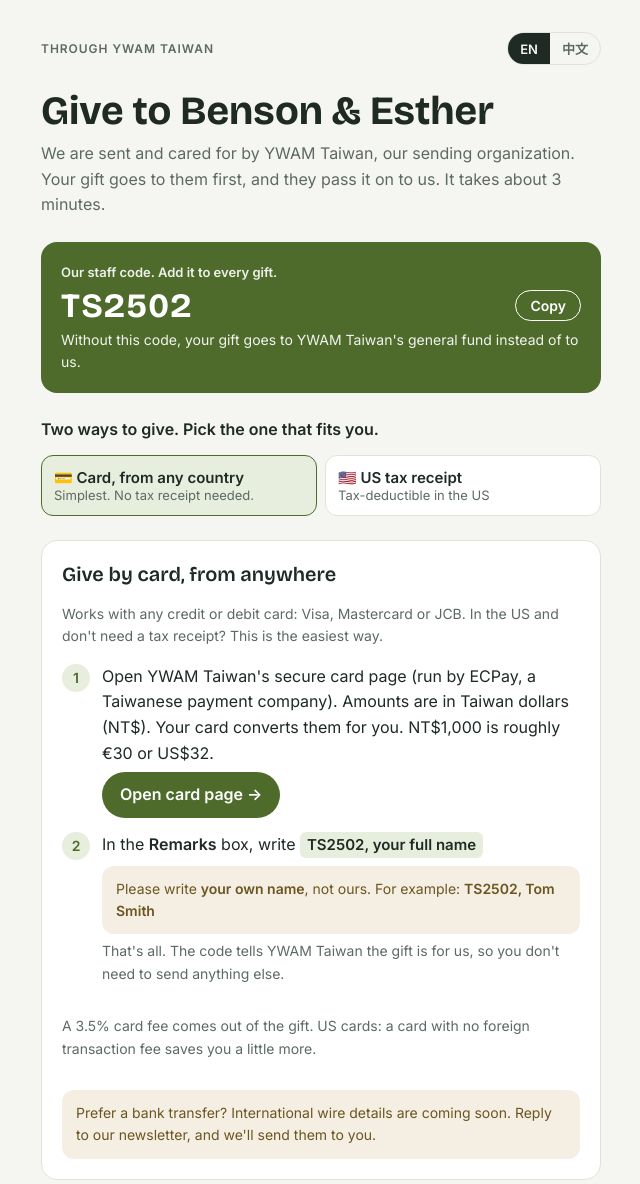
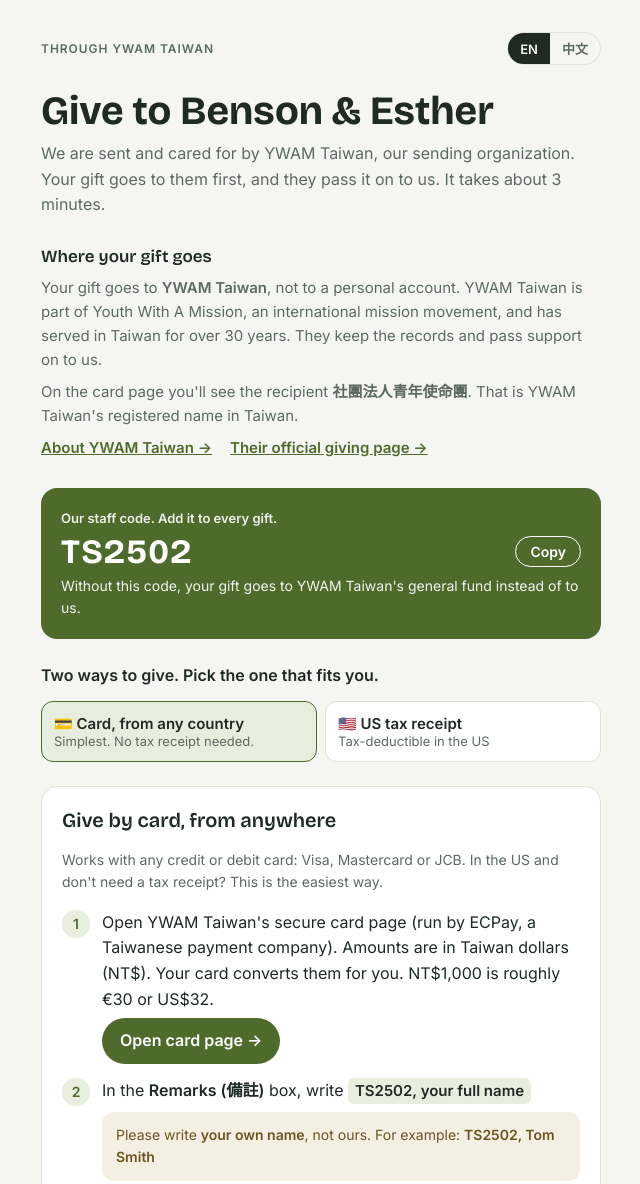
Before and after one commit to benson8780101-dev/benson8780101-dev.github.io, a plain HTML site: page give/index.html in a window 1280 px wide. Shown: the top 1184 px of the page, without its empty margins (319-959 px from the left). Drawn offline with nearby package versions, Linux system fonts and the light colour scheme.

Commit message:
Give page: where-your-gift-goes box, Remarks (備註), monthly card option
Co-Authored-By: Claude Opus 5.5 <noreply@anthropic.com>
Claude-Session: https://claude.ai/code/session_01SkZ5CGpwWQv79VzTHR1SjV

```diff
--- a/give/index.html
+++ b/give/index.html
@@ -56,6 +56,11 @@ ol.steps li > div{min-width:0}
 .tplbox{margin-top:10px;display:flex;flex-direction:column;gap:8px}
 .tpl{margin:0;background:var(--bg);border:1px solid var(--line);border-radius:10px;padding:12px;font:14px/1.55 ui-monospace,SFMono-Regular,Menlo,monospace;white-space:pre-wrap;word-break:break-word;color:var(--ink);user-select:all}
 .copy2{align-self:flex-start;border:1.5px solid var(--accent);background:transparent;color:var(--accent);border-radius:999px;padding:6px 14px;font:600 14px var(--body);cursor:pointer}
+.where{display:flex;flex-direction:column;gap:8px;padding-block:4px}
+.where h2{font:600 17px/1.3 var(--display);margin:0}
+.where p{margin:0;color:var(--muted);font-size:15px;max-width:62ch}
+.where .links{display:flex;flex-wrap:wrap;gap:8px 18px;font-size:15px;font-weight:600}
+.where .links a{color:var(--accent)}
 .trust{display:flex;flex-direction:column;gap:6px;font-size:14px;color:var(--muted);border-top:1px solid var(--line);padding-top:16px}
 .trust a{color:var(--accent)}
 .mail{user-select:all;font-weight:600;color:var(--ink)}
@@ -83,6 +88,16 @@ html[lang="zh-Hant"] [data-l="zh"]{display:revert}
     </p>
   </header>
 
+  <section class="where" aria-label="Where your gift goes">
+    <h2><span data-l="en">Where your gift goes</span><span data-l="zh">奉獻會到哪裡</span></h2>
+    <p><span data-l="en">Your gift goes to <span class="k">YWAM Taiwan</span>, not to a personal account. YWAM Taiwan is part of Youth With A Mission, an international mission movement, and has served in Taiwan for over 30 years. They keep the records and pass support on to us.</span><span data-l="zh">你的奉獻是進到 <span class="k">YWAM 台灣青年使命團</span>，不是進到個人帳戶。YWAM 台灣是國際青年使命團（Youth With A Mission）的一份子，在台灣服事超過 30 年，由他們記帳，再把支持轉給我們。</span></p>
+    <p><span data-l="en">On the card page you'll see the recipient <span class="k">社團法人青年使命團</span>. That is YWAM Taiwan's registered name in Taiwan.</span><span data-l="zh">在刷卡頁面上，你會看到收款單位是 <span class="k">社團法人青年使命團</span>，也就是 YWAM 台灣在台灣登記的正式名稱。</span></p>
+    <div class="links">
+      <a href="https://www.ywamtaiwan.org/about-en" target="_blank" rel="noopener"><span data-l="en">About YWAM Taiwan →</span><span data-l="zh">認識 YWAM 台灣 →</span></a>
+      <a href="https://www.ywamtaiwan.org/donate" target="_blank" rel="noopener"><span data-l="en">Their official giving page →</span><span data-l="zh">差會官方奉獻頁 →</span></a>
+    </div>
+  </section>
+
   <section class="code" aria-label="Our code">
     <span class="lbl"><span data-l="en">Our staff code. Add it to every gift.</span><span data-l="zh">我們的同工代碼，每次奉獻都要寫</span></span>
     <div class="row">
@@ -104,9 +119,10 @@ html[lang="zh-Hant"] [data-l="zh"]{display:revert}
     <ol class="steps">
       <li><div><span data-l="en">Open YWAM Taiwan's secure card page (run by ECPay, a Taiwanese payment company). Amounts are in Taiwan dollars (NT$). Your card converts them for you. NT$1,000 is roughly €30 or US$32.</span><span data-l="zh">打開 YWAM 台灣的刷卡頁面（由台灣金流公司綠界 ECPay 處理）。金額是新台幣，你的卡會自動換算。新台幣 1,000 元大約是 30 歐元或 32 美元。</span><br>
         <a class="btn" href="https://pay.ecpay.com.tw/CreditPayment/ExpressCredit?Enn=e&amp;MerchantID=3200994" target="_blank" rel="noopener"><span data-l="en">Open card page →</span><span data-l="zh">打開刷卡頁面 →</span></a></div></li>
-      <li><div><span data-l="en">In the <span class="k">Remarks</span> box, write</span><span data-l="zh">在 <span class="k">Remarks</span>（備註）欄寫上</span> <span class="pill">TS2502, <span data-l="en">your full name</span><span data-l="zh">你的全名</span></span>
+      <li><div><span data-l="en">In the <span class="k">Remarks (備註)</span> box, write</span><span data-l="zh">在 <span class="k">Remarks（備註）</span>欄寫上</span> <span class="pill">TS2502, <span data-l="en">your full name</span><span data-l="zh">你的全名</span></span>
         <div class="soon" style="margin-top:8px"><span data-l="en">Please write <span class="k">your own name</span>, not ours. For example: <span class="k">TS2502, Tom Smith</span></span><span data-l="zh">請寫<span class="k">你自己的名字</span>，不是我們的名字。例如：<span class="k">TS2502, 王大明</span></span></div>
-        <div class="note" style="margin-top:6px"><span data-l="en">That's all. The code tells YWAM Taiwan the gift is for us, so you don't need to send anything else.</span><span data-l="zh">這樣就完成了。差會看到代碼就知道是給我們的，不用再另外通知。</span></div></div></li>
+        <div class="note" style="margin-top:6px"><span data-l="en">That's all. The code tells YWAM Taiwan the gift is for us, so you don't need to send anything else.</span><span data-l="zh">這樣就完成了。差會看到代碼就知道是給我們的，不用再另外通知。</span></div>
+        <div class="note" style="margin-top:6px"><span data-l="en">Want to give every month? Under payment method, choose <span class="k">定期定額</span> (recurring) and pick how often.</span><span data-l="zh">想每月固定奉獻？付款方式選 <span class="k">定期定額</span>，再選多久扣一次。</span></div></div></li>
     </ol>
     <p class="note"><span data-l="en">A 3.5% card fee comes out of the gift. US cards: a card with no foreign transaction fee saves you a little more.</span><span data-l="zh">國外的卡會從奉獻金額扣 3.5% 手續費。美國朋友用「免國外交易手續費」的卡會更省。</span></p>
     <div class="soon"><span data-l="en">Prefer a bank transfer? International wire details are coming soon. Reply to our newsletter, and we'll send them to you.</span><span data-l="zh">想用銀行匯款嗎？國際匯款資料還在準備中。回覆我們的代禱信，我們會寄給你。</span></div>
@@ -138,7 +154,6 @@ Thank you!</pre>
   </section>
 
   <footer class="trust">
-    <span><span data-l="en">This is YWAM Taiwan's official giving information:</span><span data-l="zh">這些是 YWAM 台灣的官方奉獻資料：</span> <a href="https://www.ywamtaiwan.org/donate" target="_blank" rel="noopener">ywamtaiwan.org/donate</a></span>
     <span><span data-l="en">Questions about a gift or receipt:</span><span data-l="zh">奉獻或收據有問題：</span> <span class="mail">donations.ywamtw@gmail.com</span></span>
     <span><span data-l="en">Thank you for standing with us. Benson and Esther</span><span data-l="zh">謝謝你和我們站在一起。Benson and Esther</span></span>
   </footer>
```
